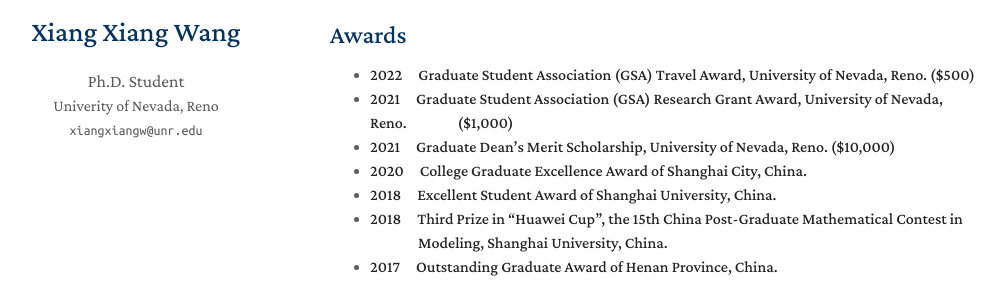
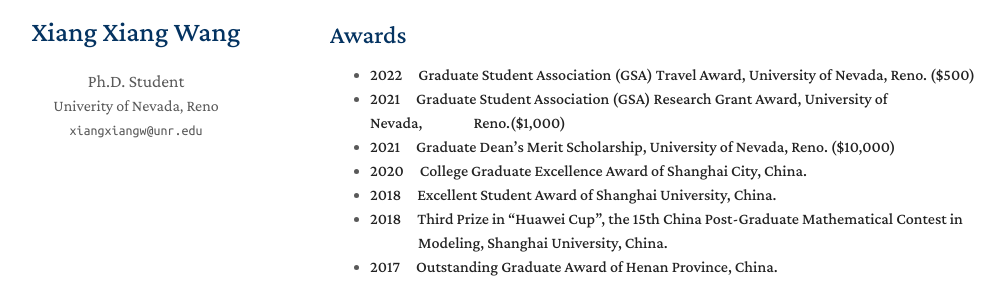
Before and after one commit to yaoyao-liu/minimal-light, a Jekyll site: the page built from index.md, in a window 1280 px wide and 900 px high. Shown: the part 228-511 px from the top of the window, without its empty margins (140-1145 px from the left). Built offline with Jekyll 4.4.1, drawn with Linux system fonts in a browser that asks for light colours; nearby versions of some CDN libraries; a style sheet for code colours, icons or effects is not loaded; our own code applies the rules of GitHub Pages for plain Markdown files.

Commit message:
Update index.md

```diff
--- a/index.md
+++ b/index.md
@@ -13,7 +13,7 @@
 
 ## Awards
 - **2022&emsp;Graduate Student Association (GSA) Travel Award, University of Nevada, Reno. ($500)**
-- **2021&emsp;Graduate Student Association (GSA) Research Grant Award, University of Nevada, Reno. &emsp;&emsp;&emsp;($1,000)**
+- **2021&emsp;Graduate Student Association (GSA) Research Grant Award, University of Nevada,&emsp;&emsp;&emsp; Reno.($1,000)**
 - **2021&emsp;Graduate Dean’s Merit Scholarship, University of Nevada, Reno. ($10,000)**
 - **2020&emsp;College Graduate Excellence Award of Shanghai City, China.**
 - **2018&emsp;Excellent Student Award of Shanghai University, China.**
@@ -53,39 +53,39 @@
 
 ## Publications
 - 	**Z.H. He, X.X. Wang, Y.F. Zhao, [Eigenvalues of Quaternion Tensors with Applications to Color Video Processing](https://doi.org/10.1007/s10915-022-02058-5), Journal of Scientific Computing. 94 (2023).**
-- Z.H. He, C. Navasca, X.X. Wang, [Decomposition for a quaternion tensor triplet with applications](https://doi.org/10.1007/s00006-021-01195-8), Advances in Applied Clifford Algebras, 32 (2022), 9 (19 pages).
-- Z.H. He, W.L. Qin, X.X. Wang, [Some applications of a decomposition for five quaternion matrices in control system and color image processing](https://doi.org/10.1007/s40314-021-01579-3), Computational and Applied Mathematics, 40 (2021), 205 (29 pages).
-- 	S.W. Yu, Z.H. He, T.C. Qi, X.X. Wang, [The equivalence canonical form of five quaternion matrices with applications to imaging and Sylvester-type equations](https://doi.org/10.1016/j.cam.2021.113494), Journal of Computational and Applied Mathematics, 393 (2021), 113494 (20 pages).
-- 	Z.H. He, C. Chen, X.X. Wang, [A simultaneous decomposition for three quaternion tensors with applications in color video signal processing](https://www.worldscientific.com/doi/10.1142/S0219530520400084), Analysis and Applications, 19 (3) (2020) 529-549.
--	Q.W. Wang, X.X. Wang, [Arnoldi method for large quaternion right eigenvalue problem](https://doi.org/10.1007/s10915-020-01158-4), Journal of Scientific Computing, 82 (2020), 58 (20 pages).
--	G.H. Peng, X.X. Wang, Y.Z. Zhang, [Multidimensional scaling analysis based on attribute reduction of bivariate mutual information](https://doi.org/10.12988/imf.2017.610133), International Mathematical Forum, 12 (3) (2017) 111-118.
+- **Z.H. He, C. Navasca, X.X. Wang, [Decomposition for a quaternion tensor triplet with applications](https://doi.org/10.1007/s00006-021-01195-8), Advances in Applied Clifford Algebras, 32 (2022), 9 (19 pages).**
+- **Z.H. He, W.L. Qin, X.X. Wang, [Some applications of a decomposition for five quaternion matrices in control system and color image processing](https://doi.org/10.1007/s40314-021-01579-3), Computational and Applied Mathematics, 40 (2021), 205 (29 pages).**
+- 	**S.W. Yu, Z.H. He, T.C. Qi, X.X. Wang, [The equivalence canonical form of five quaternion matrices with applications to imaging and Sylvester-type equations](https://doi.org/10.1016/j.cam.2021.113494), Journal of Computational and Applied Mathematics, 393 (2021), 113494 (20 pages).**
+- 	**Z.H. He, C. Chen, X.X. Wang, [A simultaneous decomposition for three quaternion tensors with applications in color video signal processing](https://www.worldscientific.com/doi/10.1142/S0219530520400084), Analysis and Applications, 19 (3) (2020) 529-549.**
+-	**Q.W. Wang, X.X. Wang, [Arnoldi method for large quaternion right eigenvalue problem](https://doi.org/10.1007/s10915-020-01158-4), Journal of Scientific Computing, 82 (2020), 58 (20 pages).**
+-	**G.H. Peng, X.X. Wang, Y.Z. Zhang, [Multidimensional scaling analysis based on attribute reduction of bivariate mutual information](https://doi.org/10.12988/imf.2017.610133), International Mathematical Forum, 12 (3) (2017) 111-118.**
 
 ## Presentations
-- 	X.X.Wang, Some Inequalities of Geometric Means in Grassmannians, 6th Annual GSA Poster Symposium.
-- 	X.X. Wang, Geometric means and their properties of Grassmannians, The 10th International Conference on Matrix Analysis and Applications (ICMAA), KunMing, China, August 15-18, 2023.
-- 	X.X. Wang, Geometric means and their properties of Grassmannians, International Workshop on Matrix Analysis and Its Applications, Quynhon, Vietnam, July7-8, 2023.
-- 	X.X. Wang, Arnoldi method for right eigenvalue problem of the large-scale quaternion matrices, Joint Mathematics Meetings (JMM 2023), Boston, January 4-7, 2023.
-- 	X.X. Wang, Arnoldi method for right eigenvalue problem of the large-scale quaternion matrices, Joint Mathematics Meetings (JMM 2022), Seattle, January 5-8, 2022, postponed due to COVID-19 and held virtually, April 6-9, 2022.
+- 	**X.X.Wang, Some Inequalities of Geometric Means in Grassmannians, 6th Annual GSA Poster Symposium.**
+- 	**X.X. Wang, Geometric means and their properties of Grassmannians, The 10th International Conference on Matrix Analysis and Applications (ICMAA), KunMing, China, August 15-18, 2023.**
+- 	**X.X. Wang, Geometric means and their properties of Grassmannians, International Workshop on Matrix Analysis and Its Applications, Quynhon, Vietnam, July7-8, 2023.**
+- 	**X.X. Wang, Arnoldi method for right eigenvalue problem of the large-scale quaternion matrices, Joint Mathematics Meetings (JMM 2023), Boston, January 4-7, 2023.**
+- 	**X.X. Wang, Arnoldi method for right eigenvalue problem of the large-scale quaternion matrices, Joint Mathematics Meetings (JMM 2022), Seattle, January 5-8, 2022, postponed due to COVID-19 and held virtually, April 6-9, 2022.**
 
 ## Conference Attended
 -	**The 10th International Conference on Matrix Analysis and Applications (ICMAA), KunMing, China, August 15-18, 2023 (Virtual).**
 -	**International Workshop on Matrix Analysis and Its Applications, Quynhon, Vietnam, July 7-8, 2023 (Virtual).**
 -	**Joint Mathematics Meetings (JMM 2023), Boston, January 4-7, 2023.**
 -	**International Conference on Matrix Theory with Applications (ICMTA), Jeju, Korea, December 1-5, 2022 (Virtual).**
--	Second international workshop on Matrix Theory and Applications, hosted by the Departments of Mathematics: AKFA University-Uzbekistan, Sukkur IBA University-Pakistan, Naresuan University-Thailand and Bukhara State University-Uzbekistan, November 15-17, 2022 (Virtual).
--	International Workshop on Matrix Analysis and Its Applications (MAA 2022), Quy Nhon, Viet Nam, June 4, 2022 (Virtual).
--	Joint Mathematics Meetings (JMM 2022), Seattle, January 5-8, 2022, postponed due to COVID-19 and held virtually April 6-9, 2022.
--	The First NU-SIBAU International Workshop on Matrix Theory and Its Applications, hosted by the Department of Mathematics at Sukkur IBA University, Pakistan and the Department of Mathematics at Naresuan University, Thailand, October 15-17, 2021 (Virtual).
--	The 2021 China-Korea International Conference on Matrix Theory with Applications & the 6th International Workshop on Matrix Inequalities and Matrix Equations (IRCTMT-AORC Joint Meeting & MIME 2021), Hainan Normal University, Hainan, China, and Shanghai University, China, November 26-27, 2021 (Virtual).
+-	**Second international workshop on Matrix Theory and Applications, hosted by the Departments of Mathematics: AKFA University-Uzbekistan, Sukkur IBA University-Pakistan, Naresuan University-Thailand and Bukhara State University-Uzbekistan, November 15-17, 2022 (Virtual).**
+-	**International Workshop on Matrix Analysis and Its Applications (MAA 2022), Quy Nhon, Viet Nam, June 4, 2022 (Virtual).**
+-	**Joint Mathematics Meetings (JMM 2022), Seattle, January 5-8, 2022, postponed due to COVID-19 and held virtually April 6-9, 2022.**
+-	**The First NU-SIBAU International Workshop on Matrix Theory and Its Applications, hosted by the Department of Mathematics at Sukkur IBA University, Pakistan and the Department of Mathematics at Naresuan University, Thailand, October 15-17, 2021 (Virtual).**
+-	**The 2021 China-Korea International Conference on Matrix Theory with Applications & the 6th International Workshop on Matrix Inequalities and Matrix Equations (IRCTMT-AORC Joint Meeting & MIME 2021), Hainan Normal University, Hainan, China, and Shanghai University, China, November 26-27, 2021 (Virtual).**
 
 ## Work Experience
-- 06/2023-08/2023: Co-Requisite Assessment Program, University of Nevada, Reno.
+- **06/2023-08/2023: Co-Requisite Assessment Program, University of Nevada, Reno.**
 
 ## Professional and University Services
-- Nevada GAIN   Program, mentor for new graduate student, 2023
-- Journal Reviewer: Linear and Multilinear Algebra
+- **Nevada GAIN   Program, mentor for new graduate student, 2023**
+- **Journal Reviewer: Linear and Multilinear Algebra**
 
 ## Skill and Interests
 
-- Computer Skills: Excel, Word, MATLAB, LaTeX, R, Python.
-- Other Interests: Snowboard, Hiking, Running.
+- **Computer Skills: Excel, Word, MATLAB, LaTeX, R, Python.**
+- **Other Interests: Snowboard, Hiking, Running.**
```
